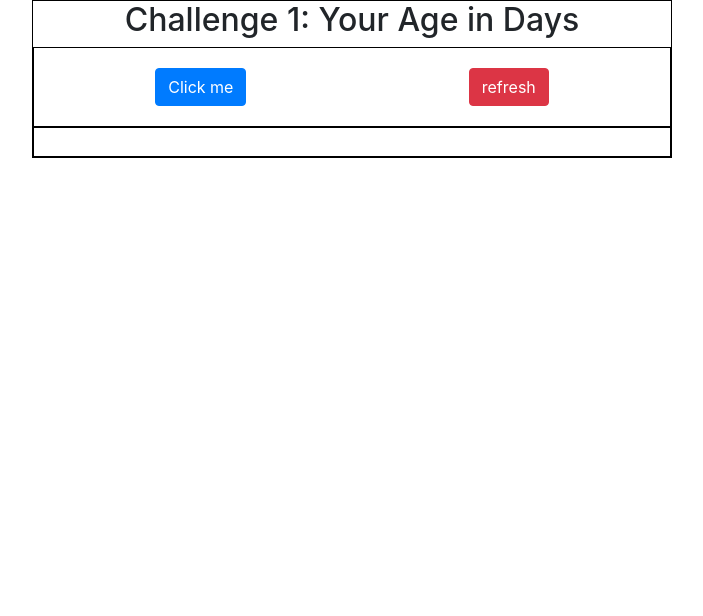
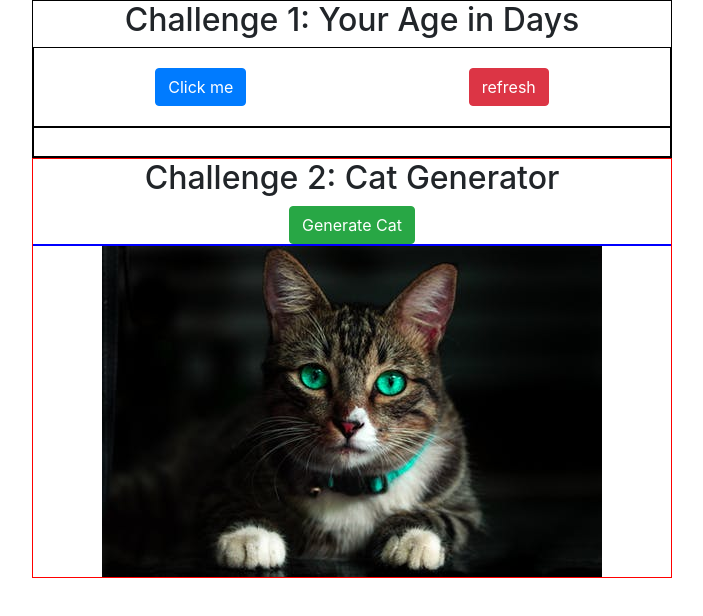
Before and after one commit to Jebink/javascript_Challenge, a plain HTML site: page index.html in a window 1280 px wide. Shown: the whole page, without its empty margins (288-991 px from the left). Drawn offline with nearby package versions, Linux system fonts and the light colour scheme.

Commit message:
challenge 2

```diff
--- a/index.html
+++ b/index.html
@@ -25,6 +25,15 @@
         </div>
     </div>
 
+
+    <div class = "container-2">
+        <h2>Challenge 2: Cat Generator</h2>
+        <button class="btn btn-success">Generate Cat</button>
+        <div class="flex-box-container-2"></div>
+            <img src="/static/images/cat1.jpg" alt="">
+        </div>
+    </div>
+
     <script src="static/js/script.js"></script>
 </body>
 </html>
--- a/static/css/style.css
+++ b/static/css/style.css
@@ -18,3 +18,15 @@
     padding: 10px;
     align-items: center;
 }
+
+.container-2 {
+    border: 1px solid red;
+    width:50%;
+    margin: 0 auto;
+    text-align: center;
+}
+.flex-box-container-2{
+    display: flex;
+    border: 1px solid blue;
+
+}
--- a/static/js/script.js
+++ b/static/js/script.js
@@ -13,3 +13,5 @@ function ageIndays() {
 function reset() {
     document.getElementById("ageIndays").remove();
 }
+
+//challenge 2 cat generator
```
Also changed, not shown: static/images/cat1.jpg (added).
